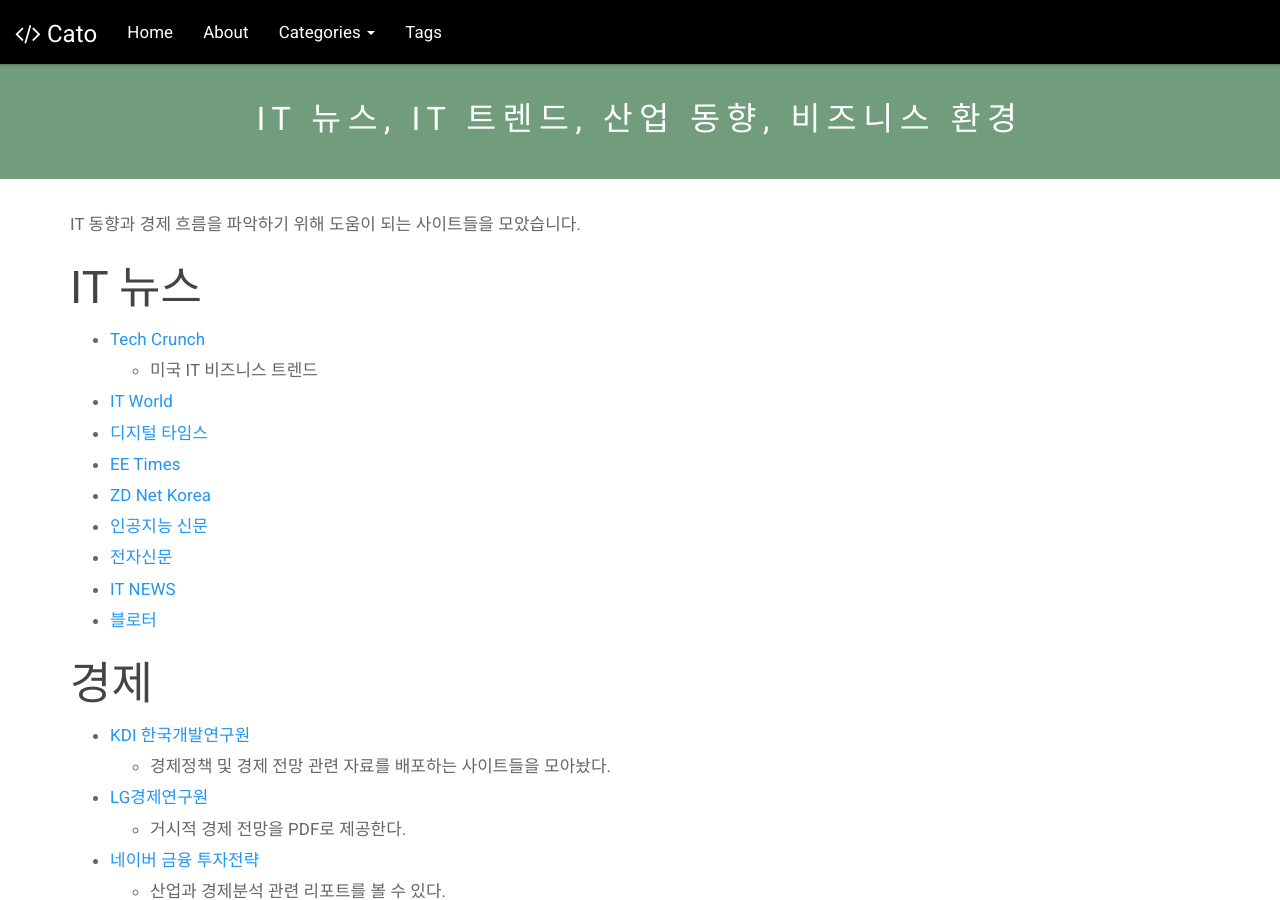
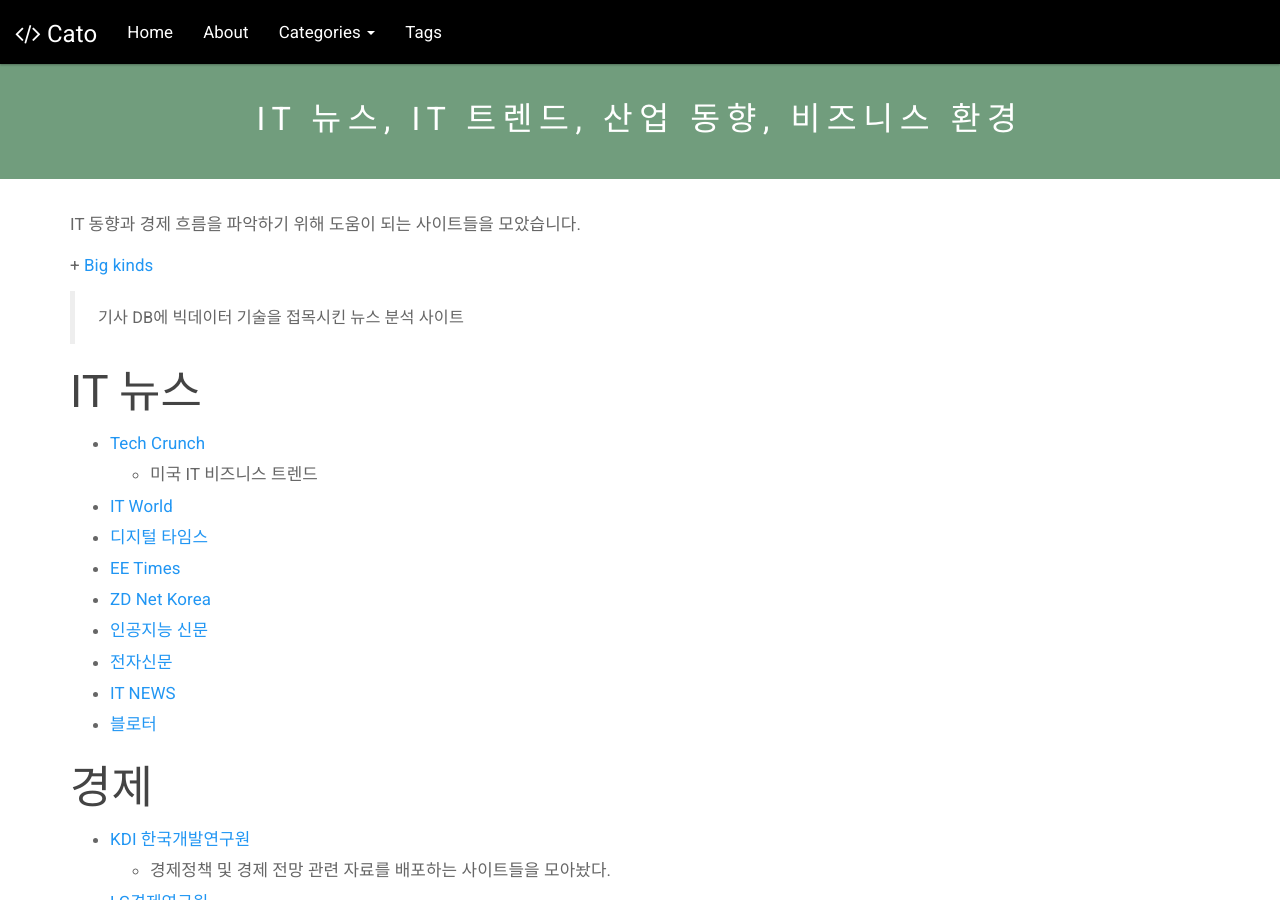
Before and after one commit to porciuscato/porciuscato.github.io, a Jekyll site: the page built from _posts/news/19-12-3-news.md, in a window 1280 px wide and 900 px high. Built offline with Jekyll 4.4.1, drawn with Linux system fonts in a browser that asks for light colours; Markdown is read by kramdown in place of the engine named in the settings; comment, search, counter and statistics services are not loaded.

Commit message:
add news

```diff
--- a/_posts/etc/19-12-3-news.md
+++ b/_posts/news/19-12-3-news.md
@@ -7,6 +7,11 @@
 categories: [issue]
 ---
 IT 동향과 경제 흐름을 파악하기 위해 도움이 되는 사이트들을 모았습니다.
+
+
+\+ [Big kinds](https://www.bigkinds.or.kr/)
+> 기사 DB에 빅데이터 기술을 접목시킨 뉴스 분석 사이트
+
 
 ## IT 뉴스
 
```
